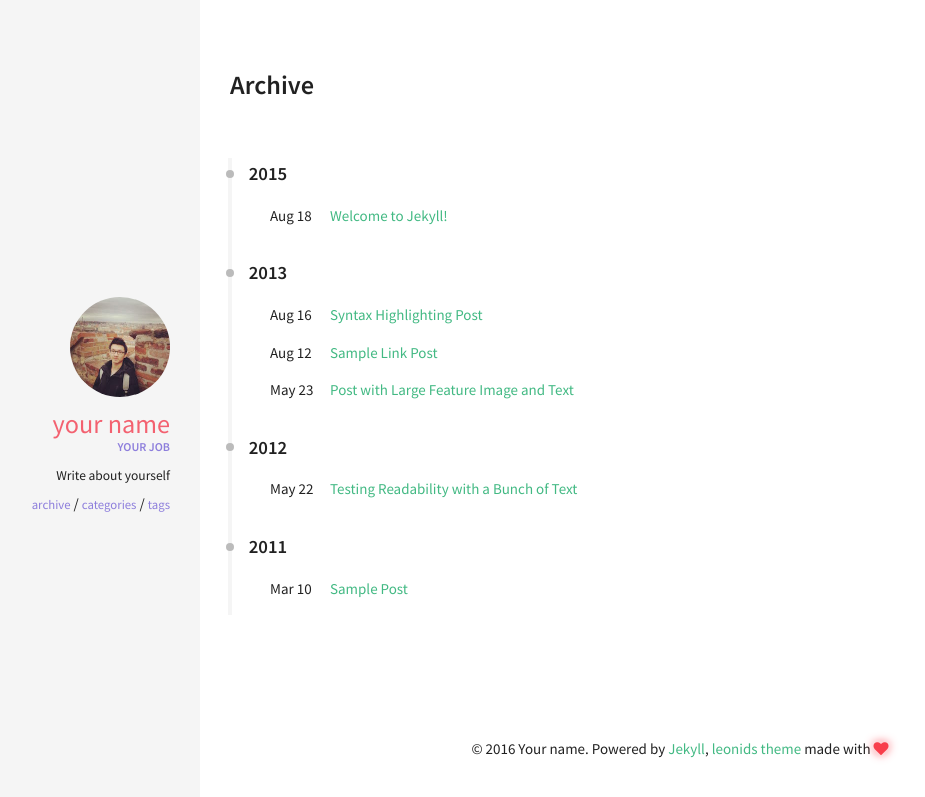
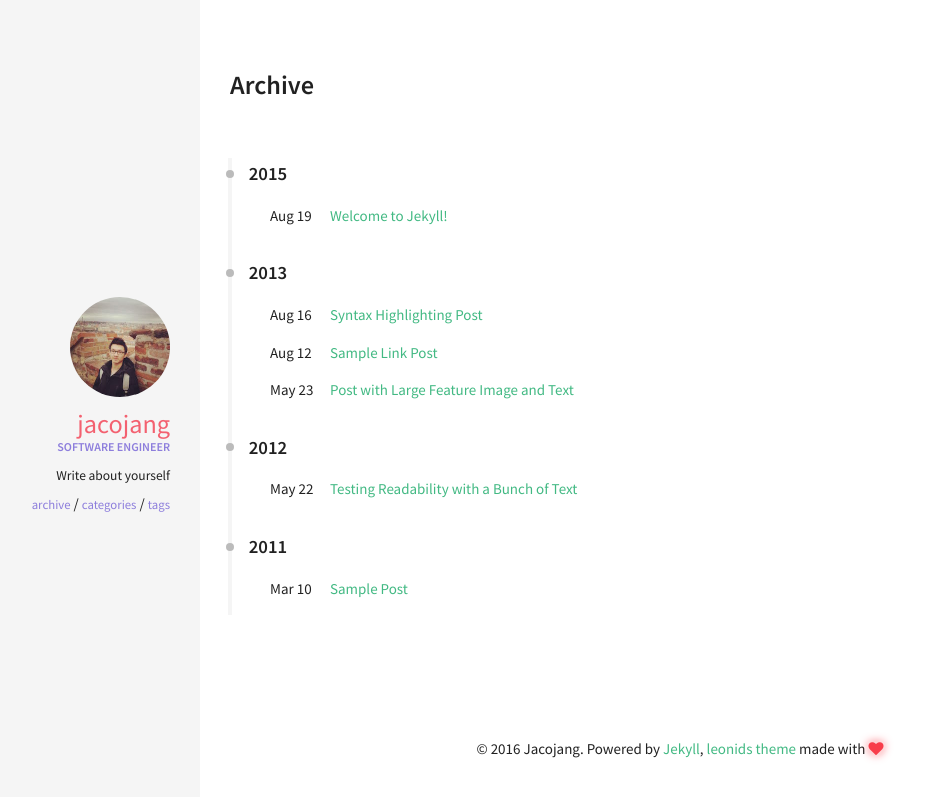
Before and after one commit to jacojang/jacojang.github.io, a Jekyll site: the page built from archive.html, in a window 1280 px wide. Shown: the top 797 px of the page, without its empty margins (120-1045 px from the left). Built offline with Jekyll 4.4.1, drawn with Linux system fonts in a browser that asks for light colours.

Commit message:
설정변경

```diff
--- a/_config.yml
+++ b/_config.yml
@@ -3,16 +3,16 @@
 # Site wide configuration
 ####################################
 #
-title:       "Leonids Jekyll theme"
-description: "Clean Jekyll blog theme called Leonids."
-url:         # the base hostname & protocol for your site
+title:       "jacojang"
+description: "jacojang의 일기장"
+url:         "http://jacojang.github.io"
 
 #
 ###################################
 # Jekyll configuration
 ####################################
 #
-timezone:          Europe/Paris
+timezone:          Asia/Seoul
 markdown:          kramdown
 highlighter:       rouge
 excerpt_separator: <!--more-->
@@ -35,9 +35,9 @@
 ####################################
 #
 owner:
-  name: Your name
+  name: Jacojang
   avatar: avatar.jpg
-  job: "Your job"
+  job: "Software Engineer"
   bio: "Write about yourself"
   email:
   disqus-shortname:
```
